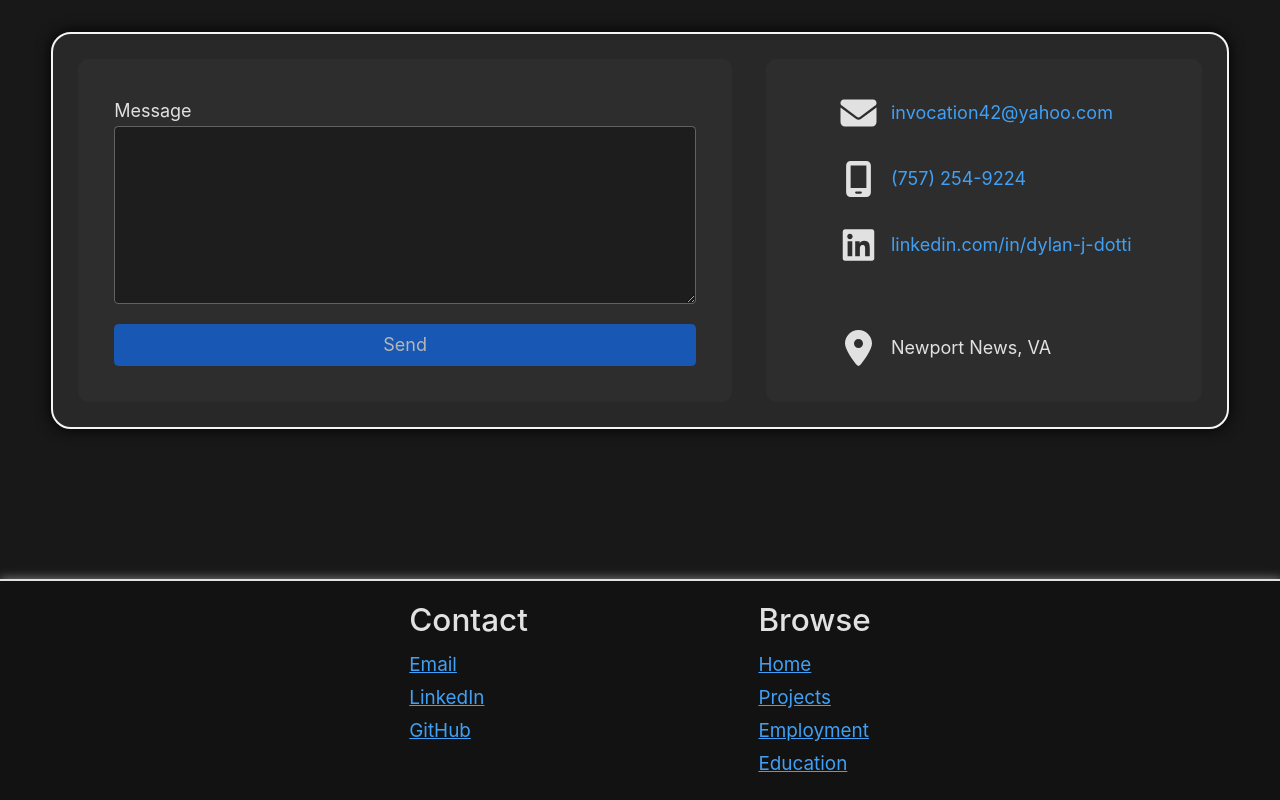
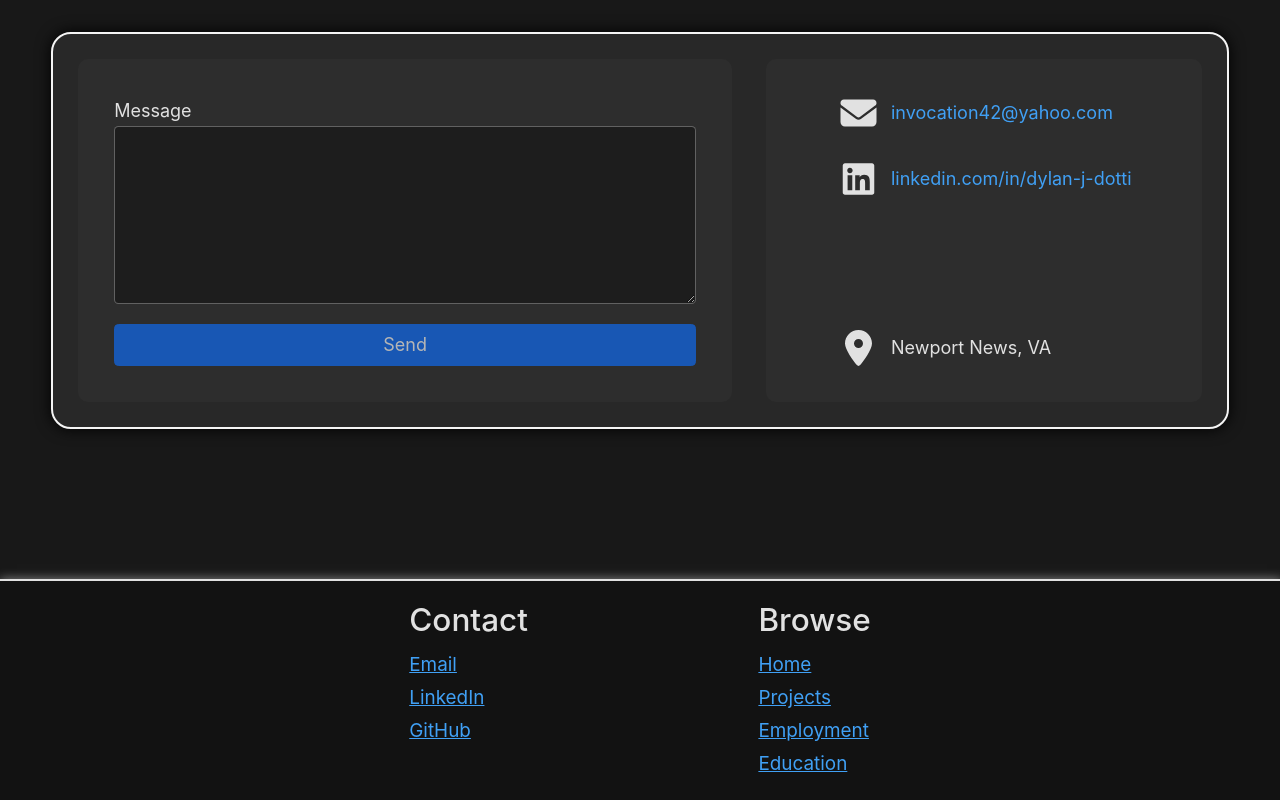
Before and after one commit to Dylan-Dotti/React-Portfolio-Website, a React (Vite) app: page / in a window 1280 px wide. Shown: the part 6670-7470 px from the top of the page. Built offline with nearby package versions, Linux system fonts and the light colour scheme.

Commit message:
Removed phone number due to spam

```diff
--- a/src/Components/ContactForm/index.tsx
+++ b/src/Components/ContactForm/index.tsx
@@ -127,13 +127,6 @@ const ContactForm: React.FC<ContactFormProps> = (props) => {
                             </a>
                         </div>
                         <div className="contact-method">
-                            <FontAwesomeIcon icon={faMobileScreen} size="2x" fixedWidth className="contact-icon" />
-                            <a href="tel:1-757-254-9224">
-                                <FontAwesomeIcon icon={faMobileScreen} size="2x" fixedWidth className="contact-link-icon" />
-                                <span className="contact-link-text">(757) 254-9224</span>
-                            </a>
-                        </div>
-                        <div className="contact-method">
                             <FontAwesomeIcon icon={faLinkedin} size="2x" fixedWidth className="contact-icon"/>
                             <a href="https://www.linkedin.com/in/dylan-j-dotti/" target="_blank" rel="noopener noreferrer">
                                 <FontAwesomeIcon icon={faLinkedin} size="2x" fixedWidth className="contact-link-icon" />
```
